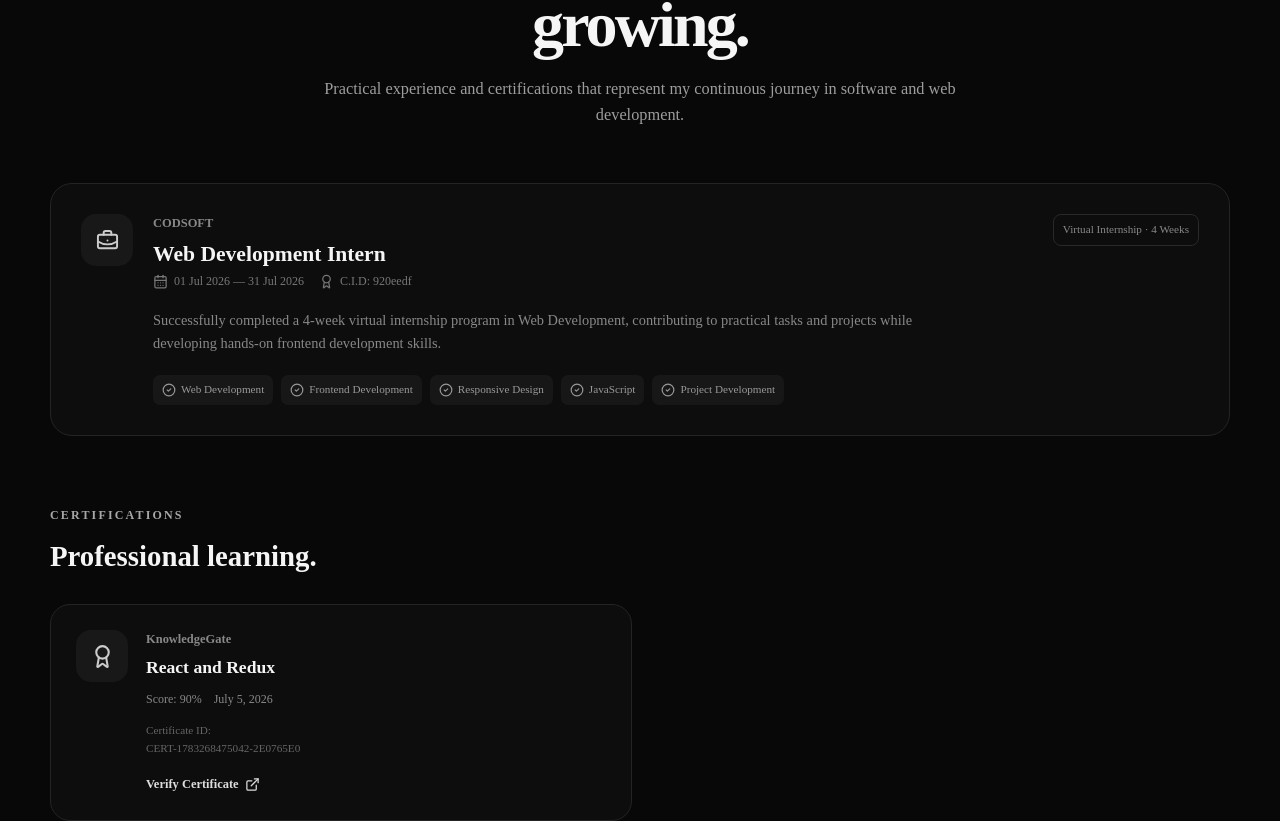
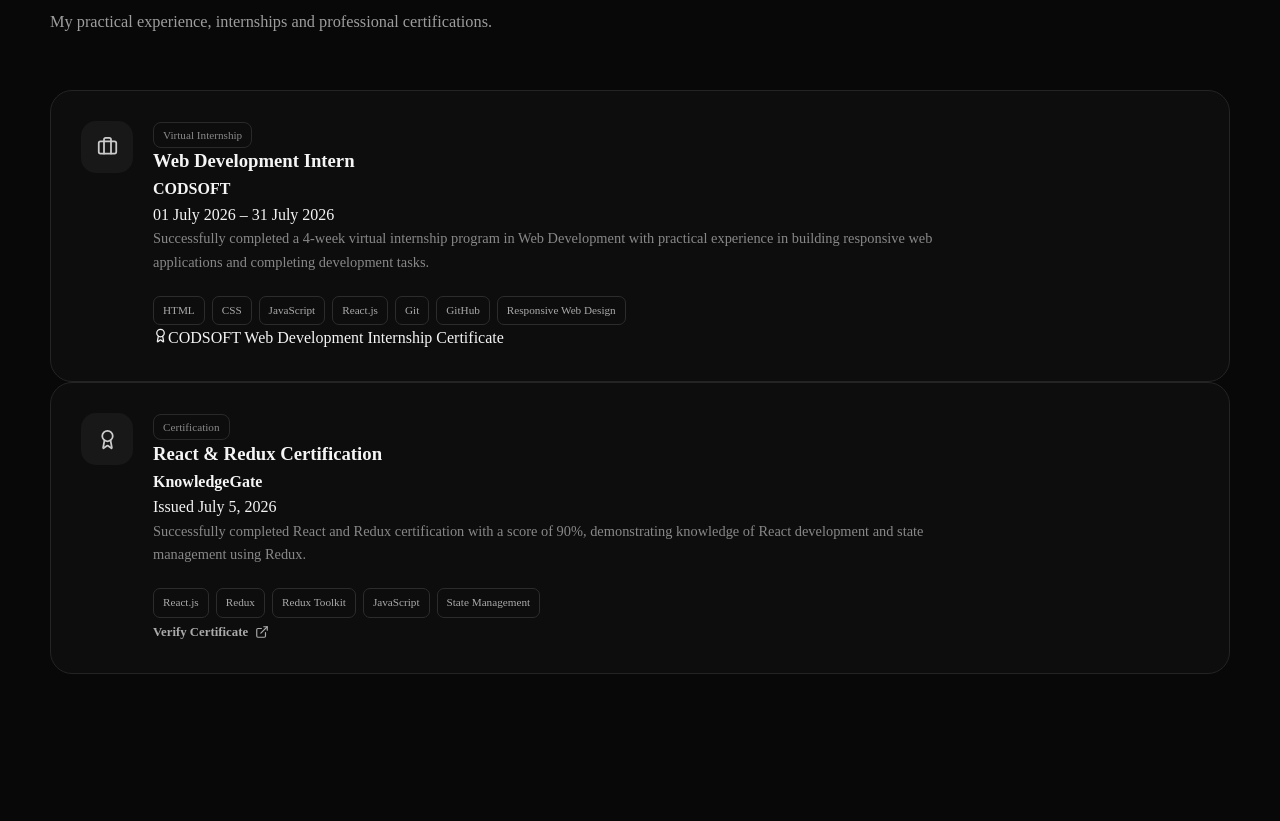
Before and after one commit to amitkumar-7393/amit-portfolio, a React (Vite) app in the folder client/: page / in a window 1280 px wide. Shown: the part 6348-7169 px from the top of the page. Built offline with nearby package versions, Linux system fonts and the light colour scheme.

Commit message:
Refactor Experience component and data handling
Refactor Experience component to use experience data from external source and simplify rendering logic.

```diff
--- a/client/src/components/Experience.jsx
+++ b/client/src/components/Experience.jsx
@@ -1,99 +1,48 @@
-import { motion } from "framer-motion";
-import {
-  BriefcaseBusiness,
-  CalendarDays,
-  Award,
-  ExternalLink,
-  CheckCircle2,
-} from "lucide-react";
+import { ExternalLink, Award, Briefcase } from "lucide-react";
+import experience from "../data/experience";
 
-const experiences = [
-  {
-    period: "01 Jul 2026 — 31 Jul 2026",
-    role: "Web Development Intern",
-    company: "CODSOFT",
-    type: "Virtual Internship · 4 Weeks",
-    credential: "C.I.D: 920eedf",
-    description:
-      "Successfully completed a 4-week virtual internship program in Web Development, contributing to practical tasks and projects while developing hands-on frontend development skills.",
-    skills: [
-      "Web Development",
-      "Frontend Development",
-      "Responsive Design",
-      "JavaScript",
-      "Project Development",
-    ],
-  },
-];
+const Experience = () => {
+  return (
+    <section id="experience" className="section">
+      <div className="section-heading">
+        <span className="eyebrow">EXPERIENCE</span>
 
-const certifications = [
-  {
-    title: "React and Redux",
-    issuer: "KnowledgeGate",
-    date: "July 5, 2026",
-    score: "90%",
-    certificateId: "CERT-1783268475042-2E0765E0",
-    verificationUrl:
-      "https://knowledgegate.in/certificate/842C7A86",
-  },
-];
-
-function Experience() {
-  return (
-    <section id="experience" className="section experience">
-      <div className="section-heading center">
-        <p className="eyebrow">EXPERIENCE & CERTIFICATIONS</p>
-
-        <h2>Learning, building and growing.</h2>
+        <h2>Experience & certifications.</h2>
 
         <p>
-          Practical experience and certifications that represent my
-          continuous journey in software and web development.
+          My practical experience, internships and professional
+          certifications.
         </p>
       </div>
 
-      <div className="experience-wrapper">
       <div className="experience-list">
-          {experiences.map((item, index) => (
-            <motion.article
-              className="experience-card"
-              key={`${item.company}-${item.role}`}
-              initial={{ opacity: 0, y: 30 }}
-              whileInView={{ opacity: 1, y: 0 }}
-              viewport={{ once: true, amount: 0.2 }}
-              transition={{
-                duration: 0.6,
-                delay: index * 0.1,
-              }}
-            >
+        {experience.map((item) => {
+          const isCertification = item.type === "Certification";
+
+          return (
+            <article className="experience-card" key={item.id}>
               <div className="experience-icon">
-                <BriefcaseBusiness size={23} />
+                {isCertification ? (
+                  <Award size={21} />
+                ) : (
+                  <Briefcase size={21} />
+                )}
               </div>
 
               <div className="experience-content">
-                <div className="experience-top">
+                <div className="experience-header">
                   <div>
-                    <p className="experience-company">
-                      {item.company}
-                    </p>
-
-                    <h3>{item.role}</h3>
-                  </div>
-
                     <span className="experience-type">
                       {item.type}
                     </span>
+
+                    <h3>{item.role}</h3>
+
+                    <h4>{item.company}</h4>
                   </div>
 
-                <div className="experience-meta">
-                  <span>
-                    <CalendarDays size={15} />
-                    {item.period}
-                  </span>
-
-                  <span>
-                    <Award size={15} />
-                    {item.credential}
+                  <span className="experience-duration">
+                    {item.duration}
                   </span>
                 </div>
 
@@ -101,78 +50,41 @@
                   {item.description}
                 </p>
 
-                <div className="experience-skills">
+                {item.skills?.length > 0 && (
+                  <div className="tech-list">
                     {item.skills.map((skill) => (
-                    <span key={skill}>
-                      <CheckCircle2 size={14} />
-                      {skill}
-                    </span>
+                      <span key={skill}>{skill}</span>
                     ))}
                   </div>
-              </div>
-            </motion.article>
-          ))}
-        </div>
+                )}
 
-        <div className="certifications">
-          <div className="subsection-heading">
-            <p className="eyebrow">CERTIFICATIONS</p>
-
-            <h3>Professional learning.</h3>
-          </div>
-
-          <div className="certification-grid">
-            {certifications.map((certificate, index) => (
-              <motion.article
-                className="certification-card"
-                key={certificate.certificateId}
-                initial={{ opacity: 0, y: 25 }}
-                whileInView={{ opacity: 1, y: 0 }}
-                viewport={{ once: true, amount: 0.2 }}
-                transition={{
-                  duration: 0.5,
-                  delay: index * 0.1,
-                }}
-              >
-                <div className="certificate-icon">
-                  <Award size={25} />
-                </div>
-
-                <div className="certificate-content">
-                  <p className="certificate-issuer">
-                    {certificate.issuer}
-                  </p>
-
-                  <h4>{certificate.title}</h4>
-
-                  <div className="certificate-details">
-                    <span>Score: {certificate.score}</span>
-                    <span>{certificate.date}</span>
-                  </div>
-
-                  <p className="certificate-id">
-                    Certificate ID:
-                    <br />
-                    {certificate.certificateId}
-                  </p>
-
+                <div className="experience-actions">
+                  {item.verificationUrl && (
                     <a
-                    href={certificate.verificationUrl}
+                      href={item.verificationUrl}
                       target="_blank"
                       rel="noopener noreferrer"
-                    className="certificate-link"
+                      className="project-link"
                     >
                       Verify Certificate
-                    <ExternalLink size={15} />
+                      <ExternalLink size={14} />
                     </a>
-                </div>
-              </motion.article>
-            ))}
+                  )}
+
+                  {item.certificate && (
+                    <span className="certificate-name">
+                      <Award size={15} />
+                      {item.certificate}
+                    </span>
+                  )}
                 </div>
               </div>
+            </article>
+          );
+        })}
       </div>
     </section>
   );
-}
+};
 
 export default Experience;
```
Lines whose indentation alone changed are shown as unchanged.
